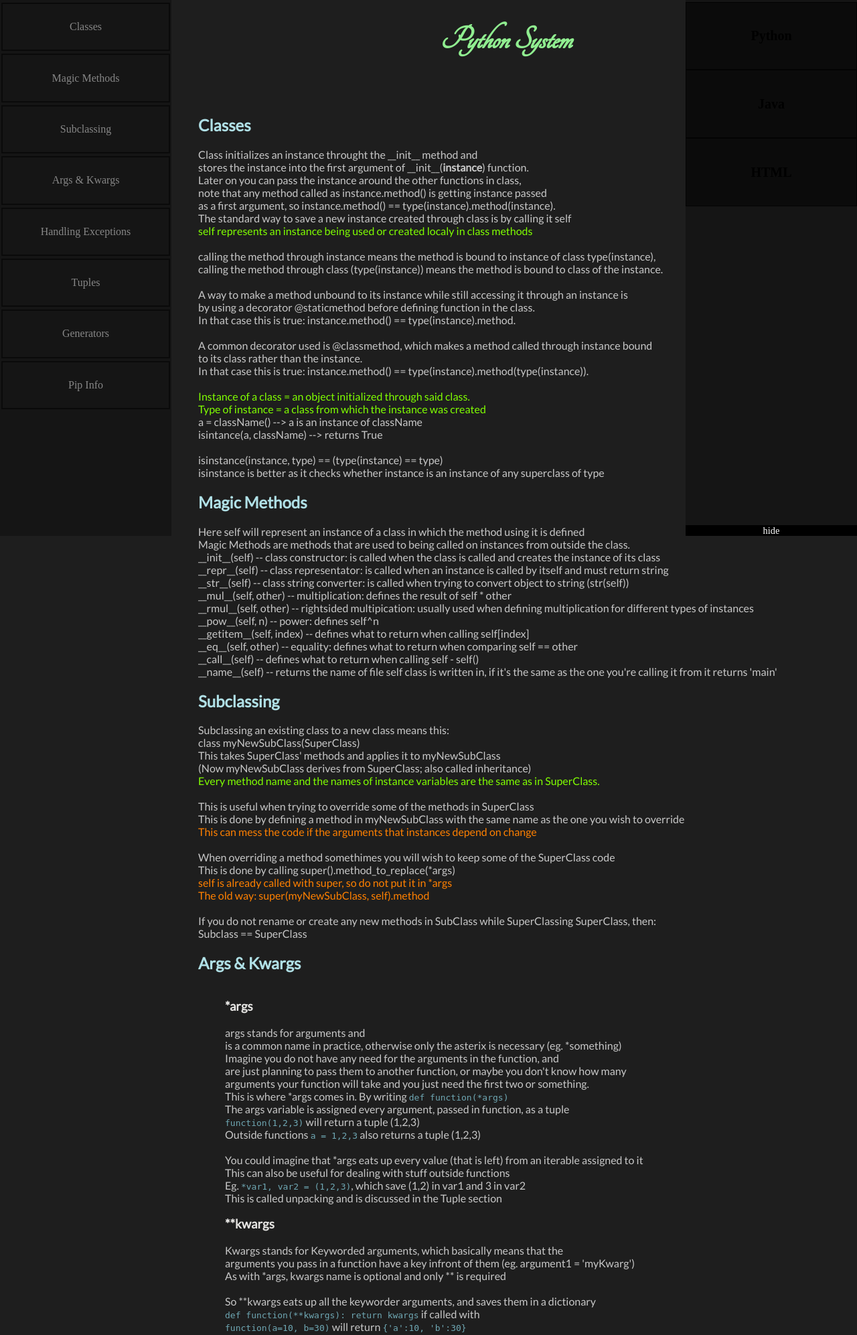
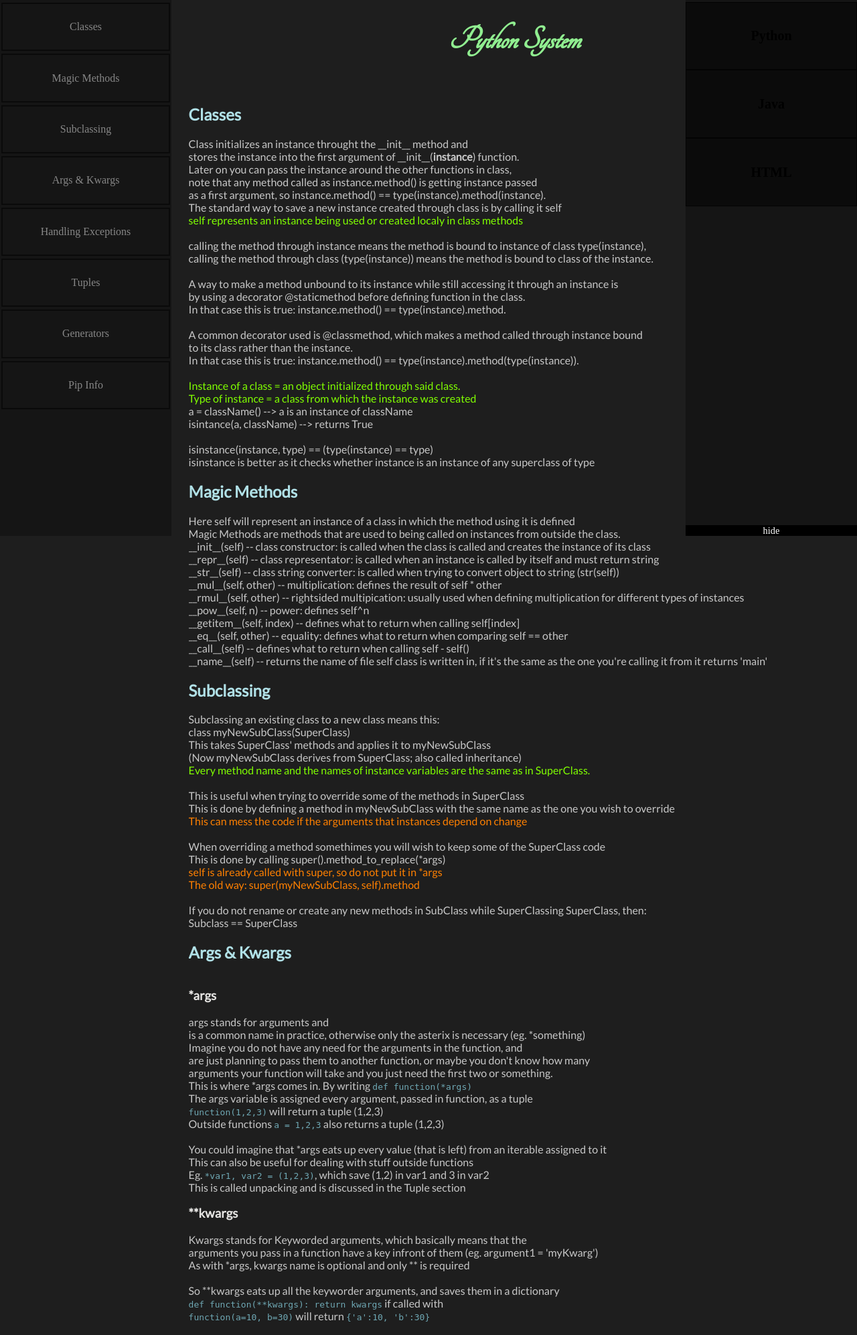
Before and after one commit to kuco23/kuco23.github.io, a PHP site: page / in a window 1280 px wide. Shown: the top 1993 px of the page at 67% size. Run offline with PHP 8.4, Linux system fonts and the light colour scheme.

Commit message:
list padding margin = 0

```diff
--- a/MainTextClass.css
+++ b/MainTextClass.css
@@ -1,7 +1,7 @@
 .middleground {
-  width: 78%;
+  width: 76%;
   position: absolute;
-  left: 20%;
+  left: 22%;
 }
 
 div.middleground ul {
@@ -43,6 +43,10 @@ div.middleground ul {
   -webkit-transition-property: left;
   -webkit-transition-duration: 1s;
 }
+.MainTextClass ul {
+  margin: 0;
+  padding: 0;
+}
 
 .MovingLinks a:hover {
   color: rgb(150,150,150);
--- a/index.html
+++ b/index.html
@@ -17,6 +17,11 @@
 
 body {
   background-color: rgb(30,30,30);
+  margin: 0;
+  padding: 0;
+}
+
+ul {
   margin: 0;
   padding: 0;
 }
```
